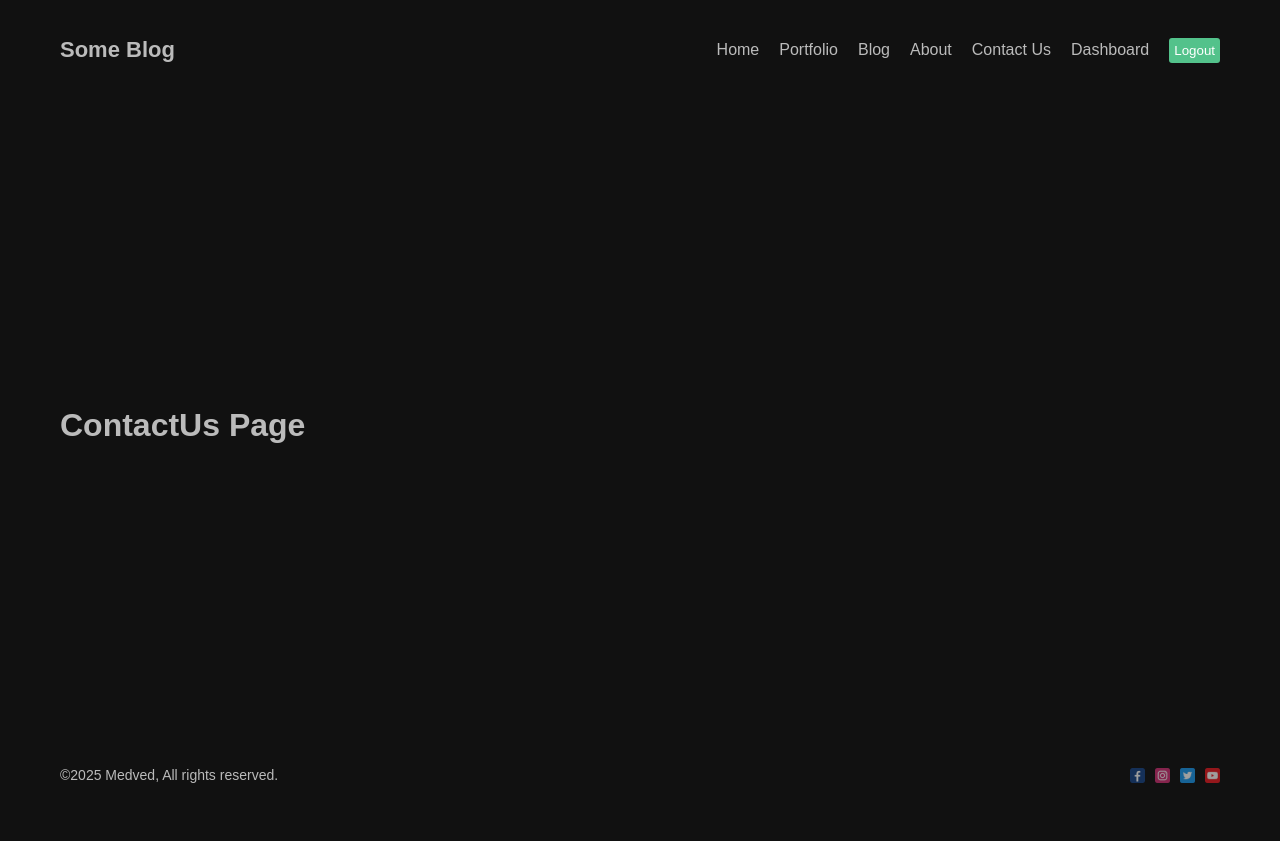
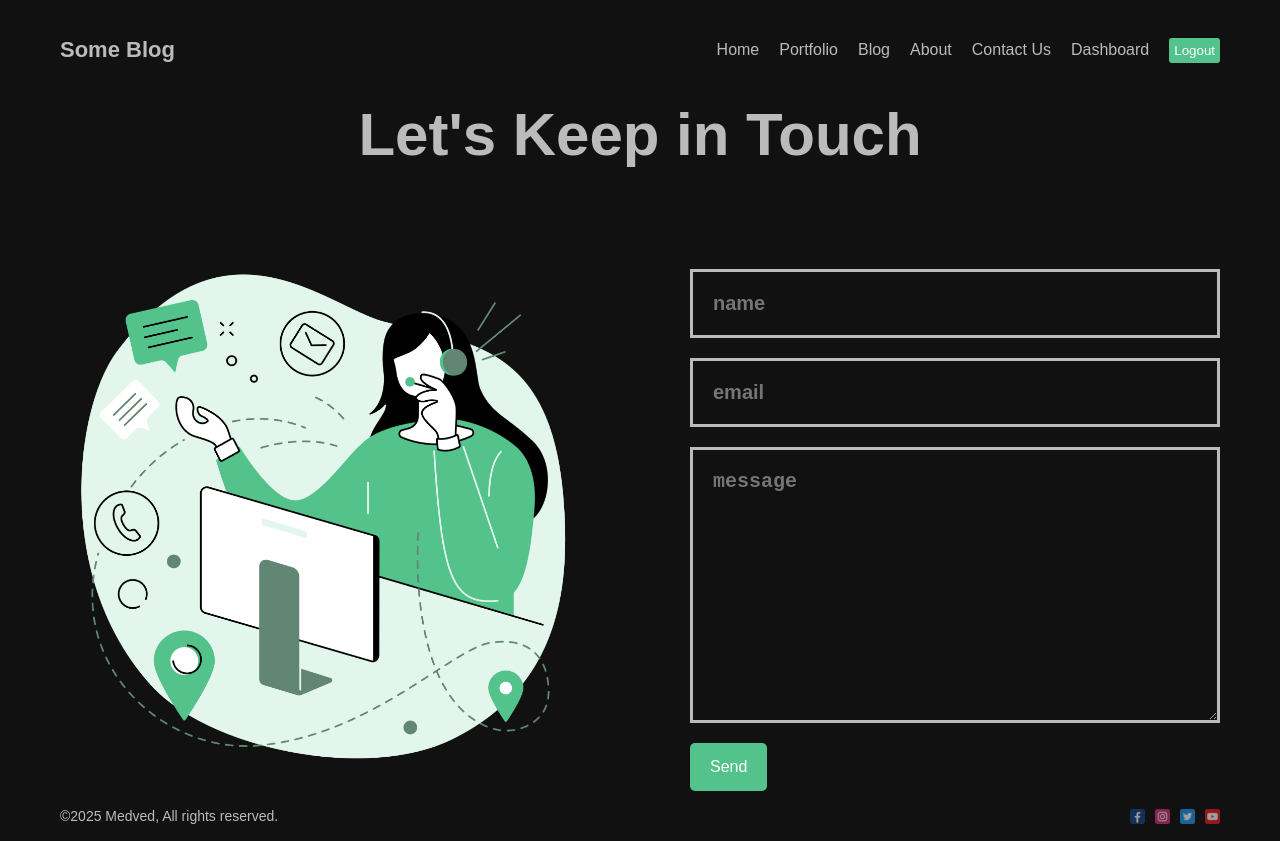
Before and after one commit to kosolapiyD/blog, a Next.js app: page /contact-us in a window 1280 px wide. Before the commit the page ends 800 px from the top, so only its background shows below. Built offline with nearby package versions, Linux system fonts and the light colour scheme.

Commit message:
about page content and style

```diff
--- a/src/app/contact-us/page.module.scss
+++ b/src/app/contact-us/page.module.scss
@@ -1,5 +1,4 @@
-.container {}
-
+.container {
     .title {
         font-size    : 60px;
         margin-bottom: 100px;
@@ -10,17 +9,36 @@
         display    : flex;
         align-items: center;
         gap        : 100px;
-}
 
         .imgContainer {
             flex    : 1;
             height  : 500px;
             position: relative;
+
+            .image {
+                object-fit: contain;
+                animation : move 3s infinite ease alternate;
+            }
         }
 
-.image {
-    object-fit  : contain;
-    /* animation: move 3s infinite ease alternate; */
+        .form {
+            flex          : 1;
+            display       : flex;
+            flex-direction: column;
+            gap           : 20px;
+
+            .input,
+            .textArea {
+                padding         : 20px;
+                background-color: transparent;
+                border          : none;
+                outline         : none;
+                color           : #bbb;
+                border          : 3px solid #bbb;
+                font-size       : 20px;
+                font-weight     : bold;
+            }
+        }
     }
 
     @keyframes move {
@@ -33,21 +51,7 @@
         }
     }
 
-.form {
-    flex          : 1;
-    display       : flex;
-    flex-direction: column;
-    gap           : 20px;
+
+
+
 }
-
-.input,
-.textArea {
-    padding         : 20px;
-    background-color: transparent;
-    border          : none;
-    outline         : none;
-    color           : #bbb;
-    border          : 3px solid #bbb;
-    font-size       : 20px;
-    font-weight     : bold;
-}
--- a/src/app/contact-us/page.tsx
+++ b/src/app/contact-us/page.tsx
@@ -1,11 +1,34 @@
+import { Button } from '@/components/button/button';
 import styles from './page.module.scss';
+import Image from 'next/image';
 
 type ContactUsProps = {};
 
 const ContactUs = (props: ContactUsProps) => {
   return (
     <div className={styles.container}>
-      <h1>ContactUs Page</h1>
+      <h1 className={styles.title}>Let's Keep in Touch</h1>
+      <div className={styles.content}>
+        <div className={styles.imgContainer}>
+          <Image
+            src='/contact.png'
+            alt=''
+            fill={true}
+            className={styles.image}
+          />
+        </div>
+        <form className={styles.form}>
+          <input type='text' placeholder='name' className={styles.input} />
+          <input type='text' placeholder='email' className={styles.input} />
+          <textarea
+            className={styles.textArea}
+            placeholder='message'
+            cols={30}
+            rows={10}
+          ></textarea>
+          <Button url='#' text='Send' />
+        </form>
+      </div>
     </div>
   );
 };
--- a/src/components/button/button.module.scss
+++ b/src/components/button/button.module.scss
@@ -1,5 +1,5 @@
 .container {
-    padding         : 20px;
+    padding         : 15px 20px;
     cursor          : pointer;
     background-color: #53c28b;
     border          : none;
```
Lines whose indentation alone changed are shown as unchanged.
